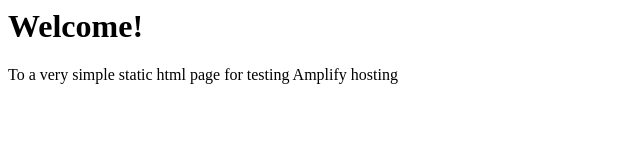
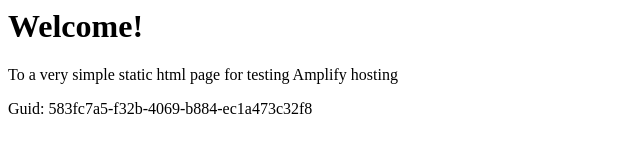
Before and after one commit to aws-aemilia-bom/Github-PR-Commit-Integration-Test-DoNotTouch-v0-preprod-ap-south-1, a website: page src/index.html in a window 1280 px wide. Shown: the whole page, without its empty margins (0-640 px from the left). Drawn offline with Linux system fonts and the light colour scheme.

Commit message:
commit from integ tests

```diff
--- a/src/index.html
+++ b/src/index.html
@@ -1,3 +1,5 @@
+
+
 <html lang="en">
 
 <head>
@@ -10,6 +12,6 @@
 <body>
     <h1>Welcome!</h1>
     <p>To a very simple static html page for testing Amplify hosting</p>
-</body>
+    <p>Guid: 583fc7a5-f32b-4069-b884-ec1a473c32f8</p></body>
 
 </html>
```
